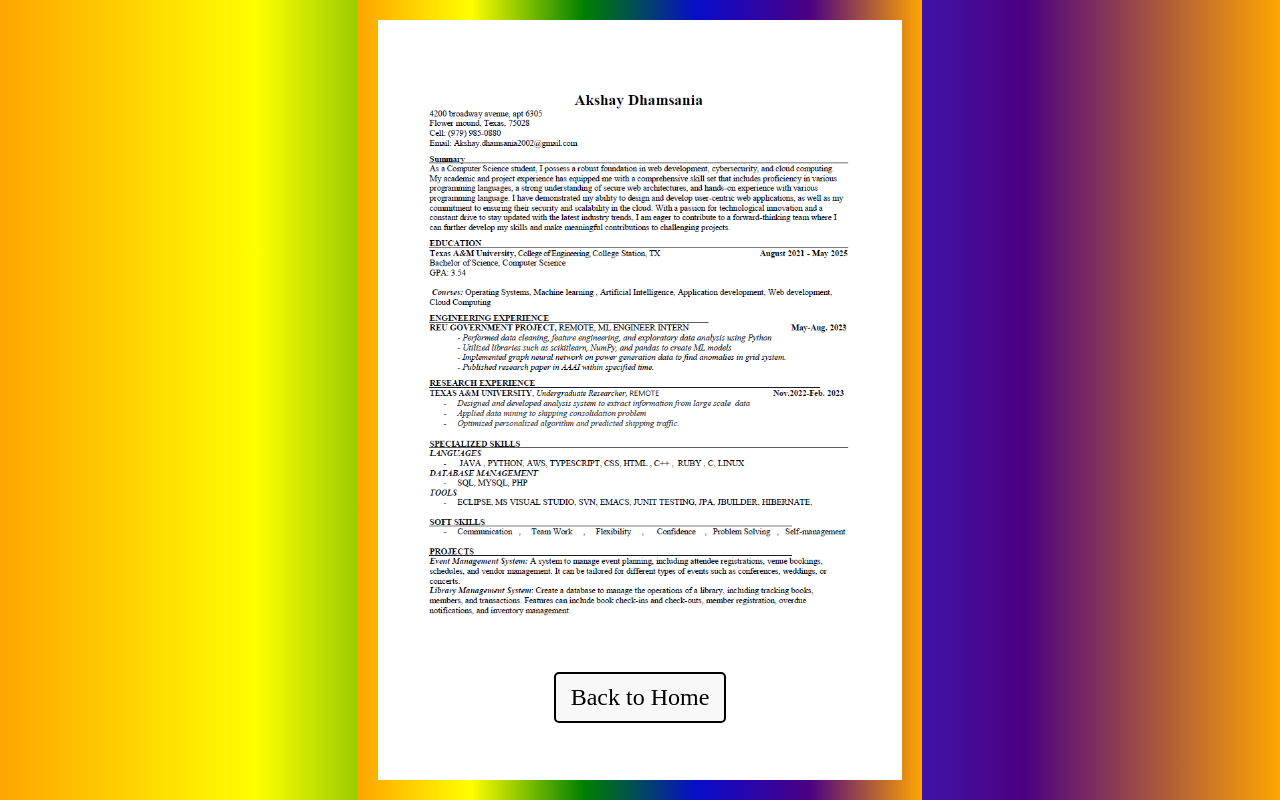
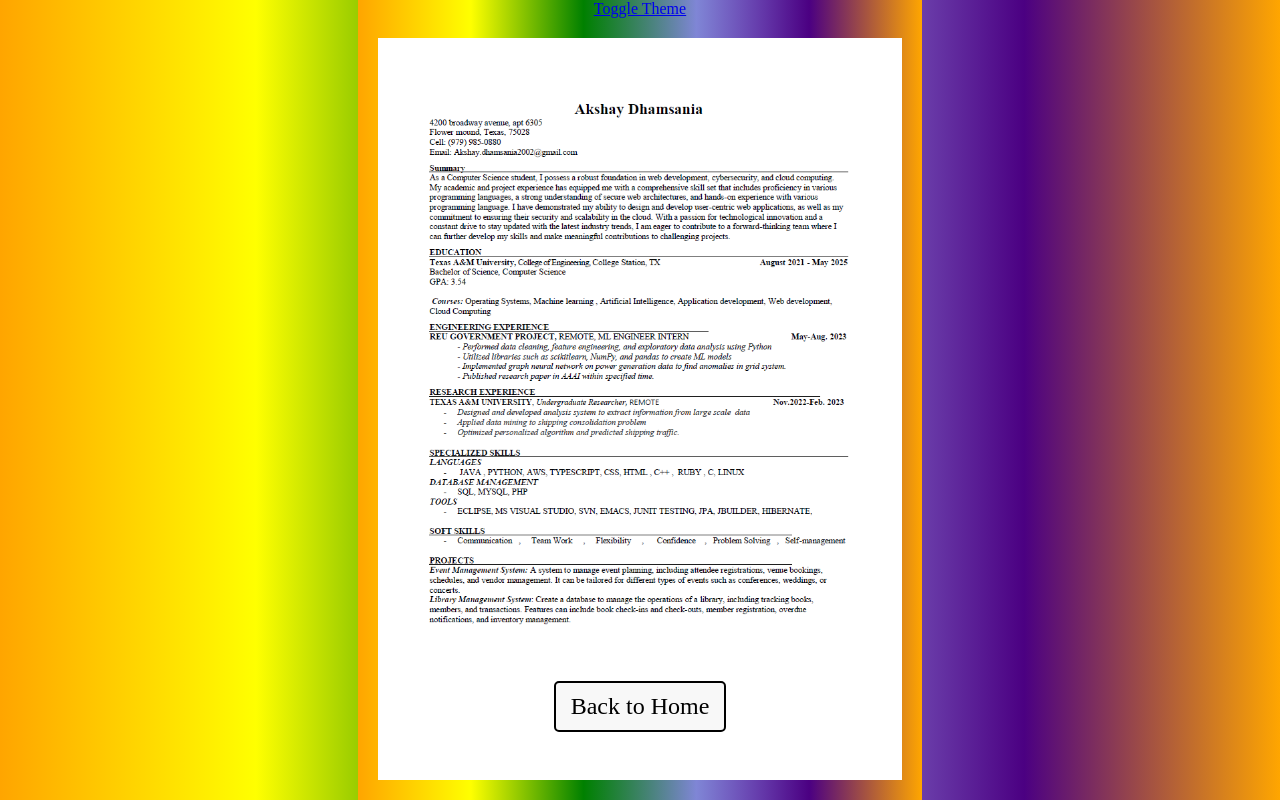
Before and after one commit to akshayDham/Personal_Website, a plain HTML site: page coding.html in a window 1280 px wide. Drawn offline with Linux system fonts and the light colour scheme.

Commit message:
Update coding.html

```diff
--- a/coding.html
+++ b/coding.html
@@ -4,6 +4,11 @@
     <meta charset="UTF-8">
     <meta name="viewport" content="width=device-width, initial-scale=1.0">
     <title>Akshay Dhamsania - Coding</title>
+    <nav class="navbar">
+
+        <a href="#" id="themeToggle">Toggle Theme</a>
+        <!-- Add other navbar links as needed -->
+    </nav>
     <style>
         body, html {
             height: 100%;
@@ -13,7 +18,7 @@
             flex-direction: column;
             justify-content: center;
             align-items: center;
-            background: linear-gradient(to right, orange, yellow, green, rgba(1, 1, 211, 0.819), indigo, rgb(255, 166, 0)); /* Multicolored gradient border */
+            background: linear-gradient(to right, orange, yellow, green, rgba(131, 131, 224, 0.819), indigo, rgb(255, 166, 0)); /* Multicolored gradient border */
         }
         .resume-container {
             background: white; /* White background for the resume */
```
